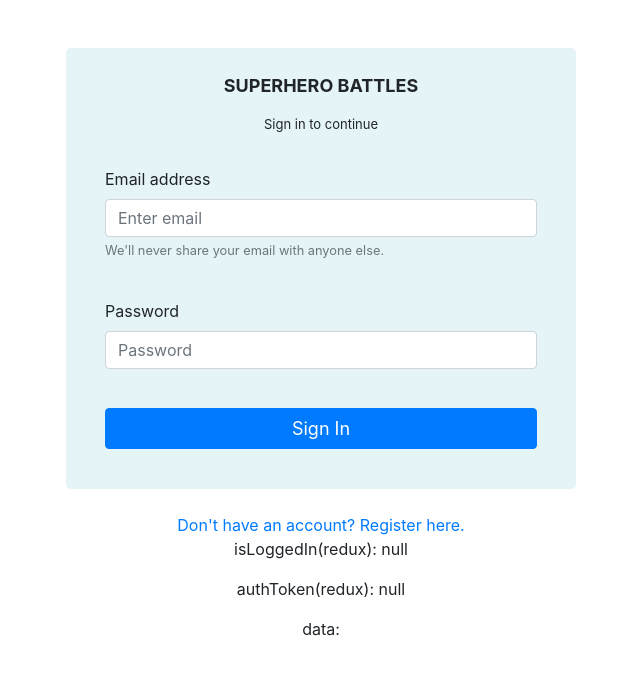
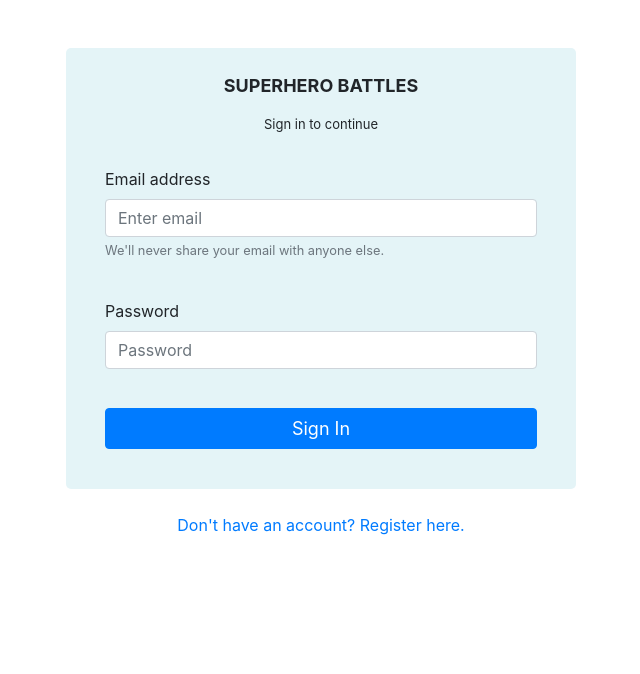
Before and after one commit to rohanbhatia96/hero-battles, a React (Create React App) app in the folder web/: page /login in a window 1280 px wide. Shown: the top 674 px of the page, without its empty margins (319-959 px from the left). Built offline with nearby package versions, Linux system fonts and the light colour scheme.

Commit message:
Login page beautification

```diff
--- a/web/src/app/containers/LoginForm.tsx
+++ b/web/src/app/containers/LoginForm.tsx
@@ -3,13 +3,12 @@
 import React, { useState } from "react";
 import Button from "react-bootstrap/Button";
 import Col from "react-bootstrap/Col";
+import Form from "react-bootstrap/Form";
 import Modal from "react-bootstrap/Modal";
-import Form from "react-bootstrap/Form";
-import { useDispatch, useSelector } from "react-redux";
+import { useDispatch } from "react-redux";
 import { Link } from "react-router-dom";
 import { LOGIN_USER } from "../api/gqlQueries";
 import userLoginSchema from "../schemas/userLoginSchema";
-import { RootState } from "../store/types/reducers";
 import { Query, QueryLoginArgs } from "../types/graphql";
 
 interface FormValues {
@@ -17,12 +16,6 @@
   password: string;
 }
 const LoginForm: React.FC = () => {
-  const isLoggedIn = useSelector(
-    (state: RootState) => state.loginStateReducer.isLoggedIn
-  );
-  const authToken = useSelector(
-    (state: RootState) => state.loginStateReducer.authToken
-  );
   const [isModal, setIsModal] = useState<boolean>(false);
   const handleModalClose = () => {
     setIsModal(false);
@@ -122,10 +115,6 @@
       </Col>
       <Col xs={12} className="my-4 text-center">
         <Link to="/register">Don't have an account? Register here.</Link>
-        {error && <p>error: {error.message}</p>}
-        <p>isLoggedIn(redux): {JSON.stringify(isLoggedIn)}</p>
-        <p>authToken(redux): {JSON.stringify(authToken)}</p>
-        <p>data: {JSON.stringify(data)}</p>
       </Col>
       <Col xs={12}>
         <Modal show={isModal}>
--- a/web/src/app/css/styles.css
+++ b/web/src/app/css/styles.css
@@ -70,3 +70,17 @@
   font-size: small;
   font-weight: 400;
 }
+
+input:-webkit-autofill,
+input:-webkit-autofill:hover,
+input:-webkit-autofill:focus,
+textarea:-webkit-autofill,
+textarea:-webkit-autofill:hover,
+textarea:-webkit-autofill:focus,
+select:-webkit-autofill,
+select:-webkit-autofill:hover,
+select:-webkit-autofill:focus {
+  box-shadow: 0 0 0px 1000px #f1f1f1 inset;
+  -webkit-box-shadow: 0 0 0px 1000px #f1f1f1 inset;
+  transition: background-color 5000s ease-in-out 0s;
+}
```
